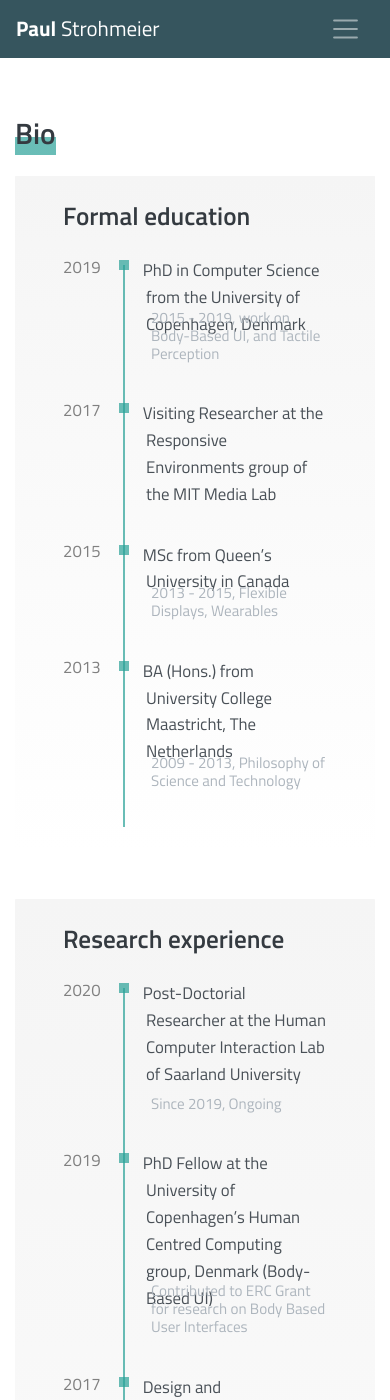
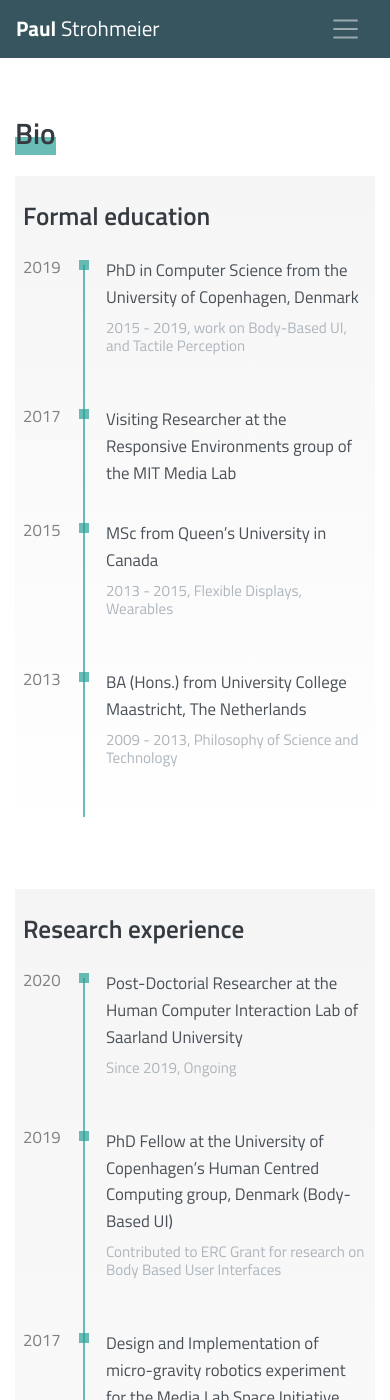
Before and after one commit to fkeel/fkeel.gitub.io, a Jekyll site: the page built from bio.html, in a window 390 px wide and 1400 px high. Built offline with Jekyll 4.4.1, drawn with Linux system fonts in a browser that asks for light colours; some of the changed text lies outside the part shown.

Commit message:
Bio timeline text overlap fix

```diff
--- a/assets/scss/_custom.scss
+++ b/assets/scss/_custom.scss
@@ -118,10 +118,16 @@ $timeline-year-color: gray;
     padding-bottom: 1.5em;
     margin-bottom: 0.5em;
     &.with-context {
-      margin-bottom: 2.2em !important;
+      // margin-bottom: 2.2em !important;
+      @media (max-width: 767px) {
+        // padding-bottom: 2.5em;
+        margin-bottom: 1.5em;
+
+        // height: 100%;
+      }
     }
     h4 {
-      position: absolute;
+      // position: absolute;
       bottom: 0;
       font: {
         size: .9em;
@@ -129,11 +135,15 @@ $timeline-year-color: gray;
       }
       line-height: 1.2em;
       margin: 0;
-      padding: 0 0 0 88px;
+      // padding: 0 0 0 88px;
 
       // color: $timeline-color;
       @media (min-width: 62em) {
         // font-size: 1em;
+      }
+      @media (max-width: 767px) {
+        // margin-top: 2rem !important;
+        // padding: 0 0 0 84px;
       }
     }
     ul {
@@ -165,12 +175,17 @@ $timeline-year-color: gray;
       }
       li {
         margin-left: .5rem;
-        &:before {
-          content: '';
-          margin-left: -.5rem;
-          padding-right: .3rem;
-        }
+        // &:first-child{
+          @media (max-width: 767px) {
+            &:before {
+              // content: '';
+              margin-left: -.5rem;
+              padding-right: .3rem;
+            }
+          }
+        // }
         &:not(:first-child) {
+
           margin-top: .5rem;
         }
         span.highlight {
--- a/bio.html
+++ b/bio.html
@@ -11,7 +11,7 @@ active_menu_title: "Bio"
     <div class="col-lg-7 col-md-12">
     {% for section in site.data.bio.timeline %}
        <div class="card card-pricing mb-5 border-0 bg-lightest">
-          <div class="card-body px-5">
+          <div class="card-body px-2 px-sm-5">
             <h4 class="mb-4">{{ section.name }}</h4>
             {% assign items = section.items | sort: 'year' | reverse %}
             {% assign items_grouped = items | group_by: 'year' %}
@@ -23,15 +23,16 @@ active_menu_title: "Bio"
                       <h3>{{ group.name }}</h3>
 
                         {% for item in group.items %}
-                        {% if item.context != nil %}
-                          <section class="with-context">
-                            <h4 class="text-muted">{{ item.context }}</h4>
-                        {% else %}
-                          <section>
-                        {% endif %}
-                          <ul>
-                            <li>{{ item.note }}</li>
-                          </ul>
+                          <section class="{% if item.context != nil %}with-context{%endif%}">
+                            <ul>
+                              <li>{{ item.note }}</li>
+                              {% if item.context != nil %}
+                              <li>
+                                <h4 class="text-muted">{{ item.context }}</h4>
+                              </li>
+                              {% endif %}
+                            </ul>
+
                           </section>
                         {% endfor %}
                   </section>
@@ -46,7 +47,7 @@ active_menu_title: "Bio"
     <div class="col-lg-5 col-md-12">
       {% assign selection = site.data.bio.skills %}
       <div class="card card-pricing mb-5 border-0 bg-lightest">
-          <div class="card-body px-5">
+          <div class="card-body px-2 px-sm-5">
             <h4 class="mb-4">{{ selection.title }}</h4>
             {% for skill in selection.items %}
               <b>{{ skill.name }}</b>
```
